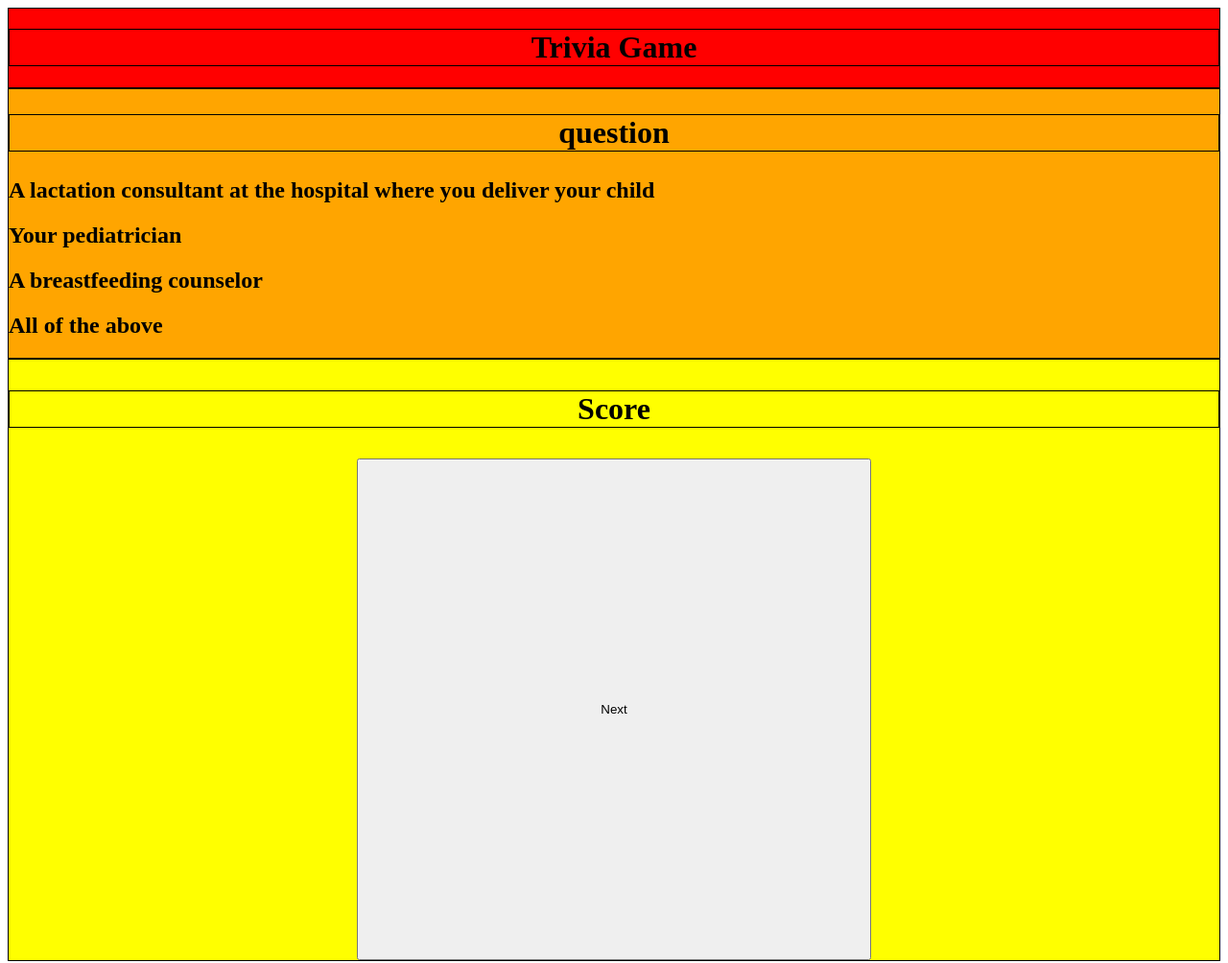
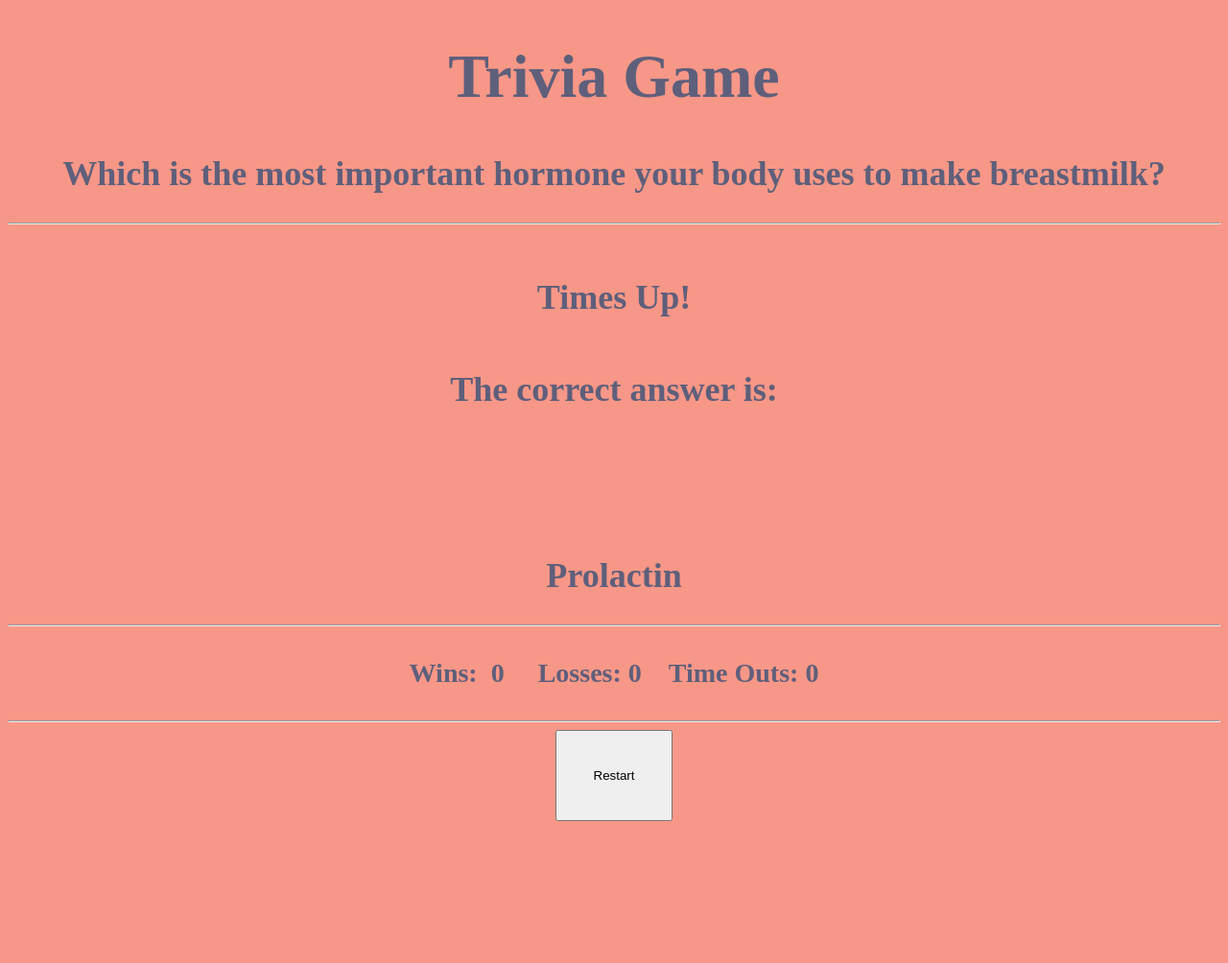
Before and after one commit to edgewood1/Trivia, a plain HTML site: page index.html in a window 1280 px wide. Shown: the whole page at 96% size. After the commit the page ends 864 px from the top, so only its background shows below. Drawn offline with nearby package versions, Linux system fonts and the light colour scheme.

Commit message:
game finished - add more trivia

```diff
--- a/assets/css/style.css
+++ b/assets/css/style.css
@@ -1,44 +1,42 @@
 body {
 	height: 100%;
+	background-color: #F79787;
 }
 
 header {
-	border: 1px solid black;
-	background: red;
+	text-align: center;
+	font-size: 200%;
+}
+
+h1, h2, h3 {
+	color: #5E5F7B;
 }
 
 #title {
-	text-align: center;
-	font-size: 200%;
-	border: 1px solid black;
 }
 
 article {
-	border: 1px solid black;
-	background: orange;
-
+	text-align: center;
+	height: 75%;
+	font-size: 150%;
 }
 
-#question, #answers {
-	text-align: center;
-	font-size: 200%;
-	border: 1px solid black;
+.question, .answers {
+	padding-top: 25px;
 }
 
 footer {
-	border: 1px solid black;
-	background: yellow;
 	text-align:center;
+	height: 25%;
 }
-
 
 #score {
 	text-align: center;
-	font-size: 200%;
-	border: 1px solid black;
+	font-size: 175%;
+	padding: 5px;
 }
 
 #button{
-	padding:20%;
+	padding:3%;
 	text-align:center;
 }
--- a/assets/javascript/trivia.js
+++ b/assets/javascript/trivia.js
@@ -3,14 +3,31 @@ var keys;
 var random;
 var question;
 var answers;
+var wins;
+var losses;
+var timer;
 var z;
+var x;
+var y;
+var a;
+var timeouts;
 function restart(){
+	timeouts=0;
+	losses=0;
+	wins=0;
+	gameplay();
+};
+
+function gameplay() {
 
 bank ={
-"Breastfed children are less likely to have": ["Diarrhea", "Ear infections","Pneumonia","All of the above", 3],
-"Besides protecting your child against disease, what is another advantage of breastfeeding?":["Breastmilk is easier to digest than formula","Breastmilk doesn't need to be prepared",'Breastmilk is free and readily available',"All of the above", 1],
-"How does breastfeeding help the mother?":["Breastfeeding helps you get back to your normal weight","Breastfeeding reduces your risk for ovarian cancer","Breastfeeding increases bone strength","A and B", 2],
-"Although breastfeeding is natural, you may need help at first. Who can help you learn what to do?": ["A lactation consultant at the hospital where you deliver your child","Your pediatrician","A breastfeeding counselor","All of the above", 3]
+"Breastfed children are less likely to have": ["Diarrhea", "Ear infections","Pneumonia","All of the above", 3, "The antibodies found in breastmilk help protect a child from many diseases and infections. Children who are breastfed also are less likely to develop allergies or obesity. Breastfeeding for at least 6 months also helps protect against sudden infant death syndrome (SIDS)."
+],
+"Besides protecting your child against disease, what is another advantage of breastfeeding?":["Breastmilk is easier to digest than formula","Breastmilk doesn't need to be prepared",'Breastmilk is free and readily available',"All of the above", 3, "Breastfeeding also helps mother and baby bond, because of the close physical contact involved."],
+"How does breastfeeding help the mother?":["Breastfeeding helps you get back to your normal weight","Breastfeeding reduces your risk for ovarian cancer","Breastfeeding increases bone strength","A and B", 3, "Breastfeeding helps the uterus contract after delivery. It also cuts the risk for breast cancer in women who have not gone through menopause. Although a woman loses some bone mass when first breastfeeding (because breast milk contains calcium), breastfeeding does not increase the risk for osteoporosis. With a proper diet, your bone density recovers after you stop breastfeeding. Overall, the longer you breastfeed, the better it is for both you and your child. Women should continue breastfeeding for a year or more, if they want to."
+],
+"Although breastfeeding is natural, you may need help at first. Who can help you learn what to do?": ["A lactation consultant at the hospital where you deliver your child","Your pediatrician","A breastfeeding counselor","All of the above", 3, "Before your baby is born, talk with your healthcare provider about breastfeeding. It is best to start breastfeeding within the first hour after birth. Also ask that you and your baby stay together in the hospital as much as possible. During that time, your baby should be undressed on your bare chest--skin to skin--as much as possible. This will help you get a good start on breastfeeding. Many hospitals have lactation consultants on hand to help new mothers with breastfeeding. Check with your hospital for the name of a breastfeeding group in your area. Often these groups provide counseling and support for new mothers at no charge."],
+"Which is the most important hormone your body uses to make breastmilk?": ["Estrogen", "Prolactin", "Progesterone", "Insulin",1,"Prolactin stimulates mammary glands in the breast to make milk. Oxytocin stimulates the breast to release milk. Estrogen is found in many birth control pills and can decrease milk supply. Many types of birth control can be used with breastfeeding. Discuss breastfeeding and birth control with your healthcare provider"]
 };
 //This creates an array composed of all the keys
 keys = Object.keys(bank);
@@ -18,27 +35,67 @@ random= Math.floor(Math.random()*keys.length); //holds a random number
 question = keys[random]; //holds the question
 answers = bank[question];
 
+
 // $("#qa").html(question);
-$("#question").html("question");
+$("#question").html(question);
 $("#a1").html(answers[0] + "<br>");
 $("#a2").html(answers[1] + "<br>");
 $("#a3").html(answers[2] + "<br>");
 $("#a4").html(answers[3] + "<br>");
+x=setTimeout(timesUp, 5000);
+		function timesUp(){
+				$("#a1").html("Times Up!" + "<br>")
+				clearTimeout(x);
+				timeouts++;
+				answers1();
+
+			};
 
 $(".answers").one("click", function(event){
 	event.stopImmediatePropagation();
+	clearTimeout(x);
 	z=$(".answers").index(this);
-	console.log(z);
 	if (z===parseInt(answers[4])) { // you win
-		console.log("you win");}
+		$("#a1").html("Correct!" + "<br>");
+		wins++;
+	}
 		else {  // you lose
-			console.log("you lose");}
-});
+		$("#a1").html("Incorrect! " + "<br>");
+		losses++;
+			}
+			answers1();
+			});//end event handler
 
+function answers1() {
+		$("#a2").html("The correct answer is:"+ "<br>");
+		$("#a3").html("<br>");
+		$("#a4").html(answers[answers[4]]+"<br>");
+		y=setTimeout(timesUp2, 3000);
+		function timesUp2(){
+				clearTimeout(y);
+				info();
+			};//timesup2
+		};//answers1
 
+function info(){
+	$("#a1").html(answers[5]);
+	$("#a2").html("");
+		$("#a3").html("");
+		$("#a4").html("");
+		$(".article").attr("margin-bottom", "-70px");
 
+a=setTimeout(timesUp3, 5000);
+		function timesUp3(){
+				clearTimeout(a);
+				$(".article").attr("margin-bottom", "0");
+				gameplay();
+			};//timesup2
 };
+
+$("#score").html("Wins: " + "\xa0" + wins + "\xa0\xa0\xa0\xa0" + " Losses: " + losses + "\xa0\xa0\xa0\xa0" +  "Time Outs: " + timeouts);
+
+}; //end gameplay
+
 restart();
-
 $("#button").on("click", function(){restart();});
 // document.getElementById(qa).textContent(answers);
--- a/index.html
+++ b/index.html
@@ -19,6 +19,7 @@
 <article>
 	<h2 id="question"> Questions
 	</h2>
+	<hr>
 <h2 class="answers" id="a1">
 	</h2>
 	<h2 class="answers" id="a2">
@@ -27,11 +28,13 @@
 	</h2>
 	<h2 class="answers" id="a4">
 	</h2>
+	<hr>
 </article>
 
 <footer>
 	<h3 id="score"> Score </h3>
-	<button id="button"> Next </button>
+	<hr>
+	<button id="button"> Restart </button>
 </footer>
 
 
```
